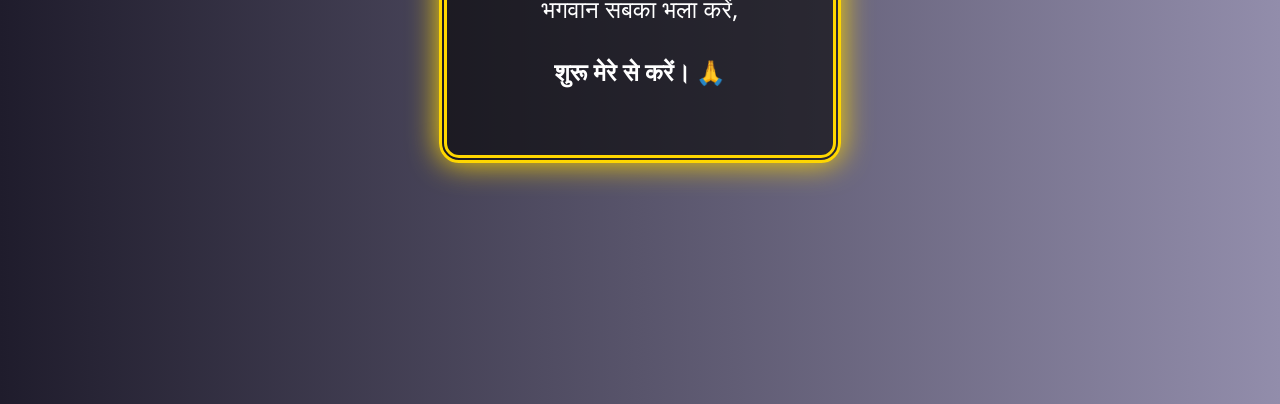
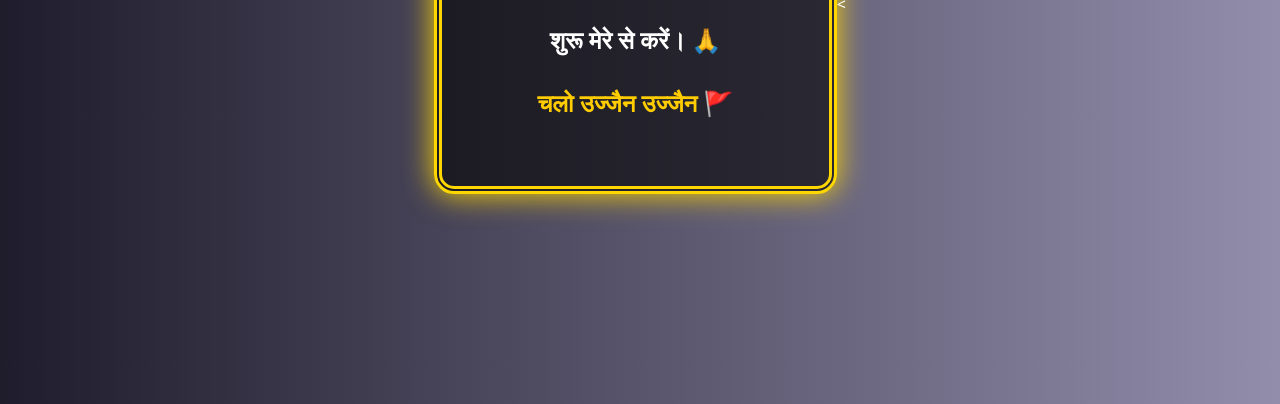
Before and after one commit to sanjaymewada/mahakal-lab, a plain HTML site: page index.html in a window 1280 px wide. Shown: the part 396-800 px from the top of the page. Drawn offline with Linux system fonts and the light colour scheme.

Commit message:
Update index.html

```diff
--- a/index.html
+++ b/index.html
@@ -34,6 +34,13 @@
       font-size: 24px;
       line-height: 1.6;
     }
+
+    .ujjain {
+      margin-top: 20px;
+      font-size: 26px;
+      color: #ffcc00;
+      font-weight: bold;
+    }
   </style>
 </head>
 <body>
@@ -41,6 +48,7 @@
     <h1>🔱 जय श्री महाकाल 🔱</h1>
     <p>भगवान सबका भला करें,</p>
     <p><strong>शुरू मेरे से करें। 🙏</strong></p>
+    <p class="ujjain">चलो उज्जैन उज्जैन 🚩</p>
   </div>
 </body>
-</html>
+<
```
